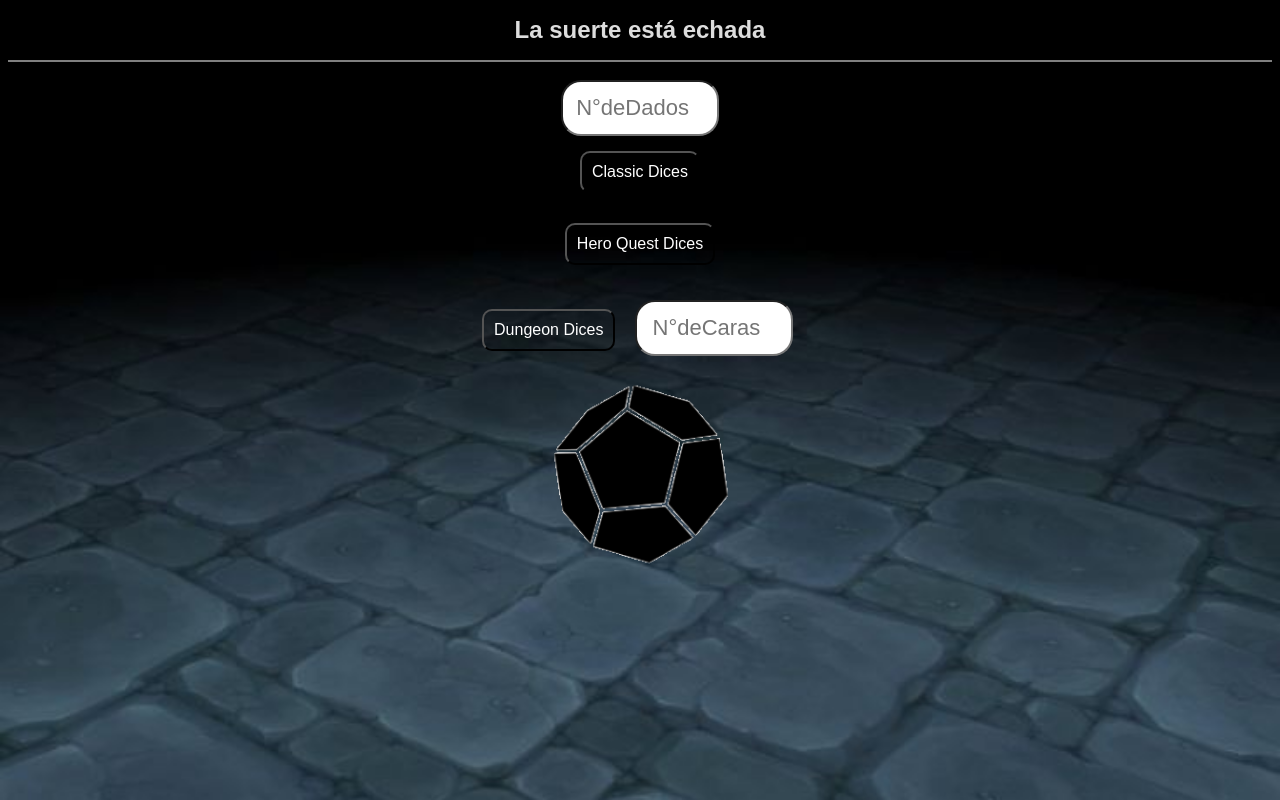
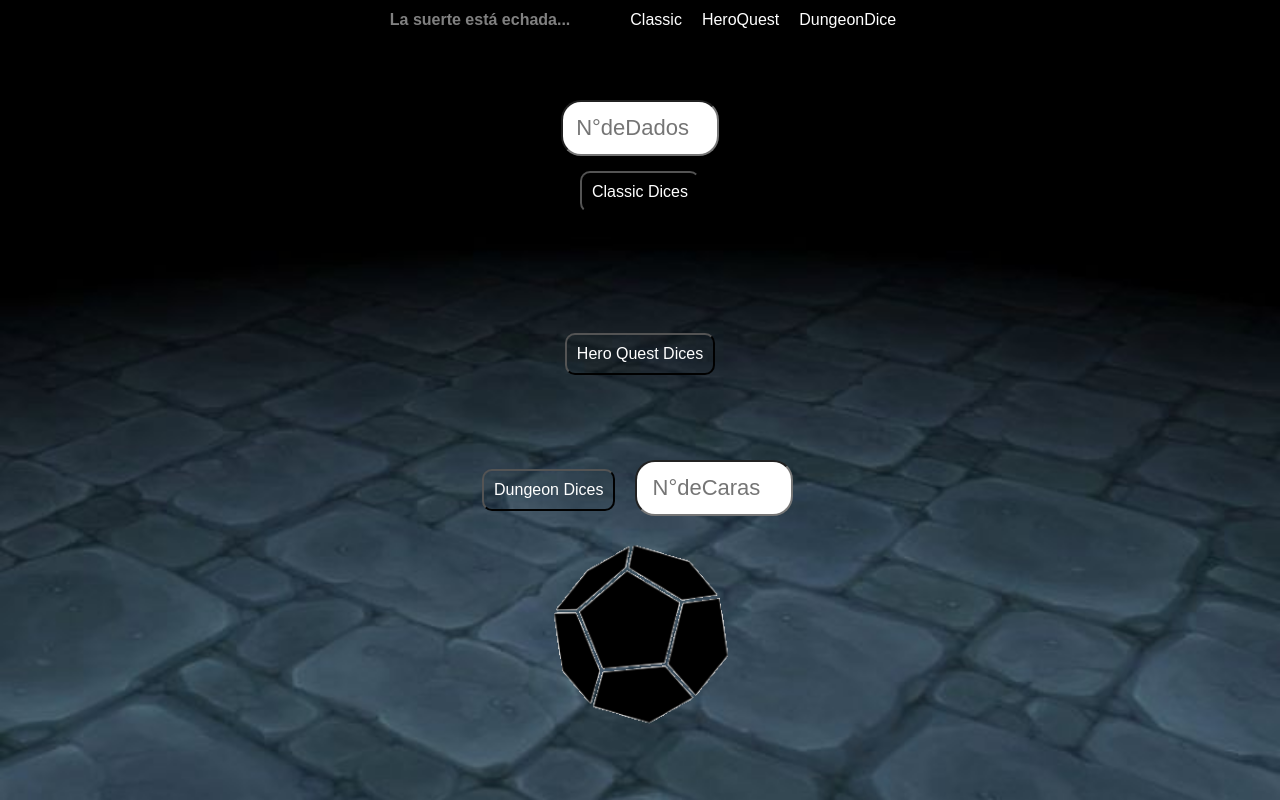
Before and after one commit to lucianatux/Dados, a plain HTML site: page index.html in a window 1280 px wide. Drawn offline with Linux system fonts and the light colour scheme.

Commit message:
margenes

```diff
--- a/index.html
+++ b/index.html
@@ -8,8 +8,14 @@
     <link rel="shortcut icon" href="dice.png" type="image/x-icon" />
   </head>
   <body>
-    <h1>La suerte está echada</h1>
-    <hr />
+    <div class="menu">
+      <h1>La suerte está echada...</h1>
+      <a href="#classicDiv" class="menuLink">Classic</a>
+      <a href="#heroQuestDiv" class="menuLink">HeroQuest</a>
+      <a href="#dungeonDiceDiv" class="menuLink">DungeonDice</a>
+    </div>
+    <div id="classicDiv">
+      <div class="space"></div>
       <input
         type="number"
         class="quantity"
@@ -19,13 +25,31 @@
         placeholder="N°deDados"
       />
       <br />
-        <button id="multiRollButton" title="Dados de 6 caras con números del 1 al 6">Classic Dices</button>
+      <button
+        id="multiRollButton"
+        title="Dados de 6 caras con números del 1 al 6"
+      >
+        Classic Dices
+      </button>
       <div id="multiDiceResult"></div>
-        <button id="multiSpecialDiceButton" title="Dados de 6 caras Hero Quest para ataque y defensa">Hero Quest Dices</button>
+    </div>
+    <div id="heroQuestDiv">
+      <div class="space"></div>
+      <button
+        id="multiSpecialDiceButton"
+        title="Dados de 6 caras Hero Quest para ataque y defensa"
+      >
+        Hero Quest Dices
+      </button>
       <div id="multiSpecialDiceResult"></div>
-
-    <div>
-      <button id="dungeonDiceButton" title="Dado especial con cantidad de caras a elección">Dungeon Dices</button>
+    </div>
+    <div id="dungeonDiceDiv">
+      <button
+        id="dungeonDiceButton"
+        title="Dado especial con cantidad de caras a elección"
+      >
+        Dungeon Dices
+      </button>
       <input
         type="number"
         class="quantity"
--- a/styles.css
+++ b/styles.css
@@ -6,9 +6,6 @@ body {
   background-repeat: no-repeat;
   background-size: cover;
   height: 100%;
-}
-p {
-  margin: 25px 5px 5px 5px;
 }
 button {
   margin: 5px 5px 25px 5px;
@@ -23,12 +20,9 @@ button:hover {
   box-shadow: 0 0 10px #fff;
 }
 h1 {
-  font-size: 24px;
-}
-hr {
-  border: none;
-  height: 2px;
-  background-color: grey;
+  font-size: 16px;
+  color: gray;
+  margin-right: 50px;
 }
 input {
   width: 150px;
@@ -38,11 +32,20 @@ input {
   font-size: 22px;
   margin: 10px;
 }
-.sixFaces{
+.menu{
+  position: fixed;
+  top: 0;
   display: flex;
-  flex-direction: row;
+  align-items: center;
   justify-content: center;
-  align-items: center;
+  background-color: #000000cb;
+  width: 100vw;
+  margin: 0;
+}
+.menuLink{
+  color: #fff;
+  text-decoration: none;
+  margin: auto 10px;
 }
 .diceImg {
   margin: 20px;
@@ -69,6 +72,12 @@ input {
   display: flex;
   justify-content: center;
   align-items: center;
+}
+#classicDiv, #heroQuestDiv, #dungeonDiceDiv{
+  margin-top: 50px;
+}
+.space{
+  height: 40px;
 }
 
 /* Ajusta la velocidad y la rotación de la animación shake */
@@ -99,4 +108,10 @@ input {
   .dodedice{
     width: 200px;
   }
+  .space{
+    height: 80px;
+  }
+  h1{
+    display: none;
+  }
 }
```
Lines whose indentation alone changed are shown as unchanged.
